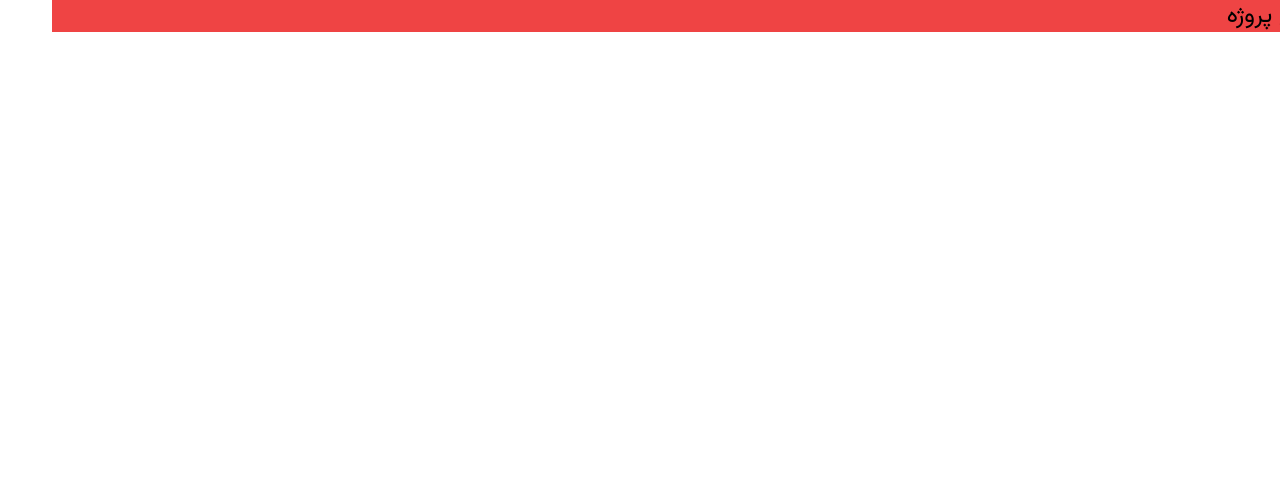
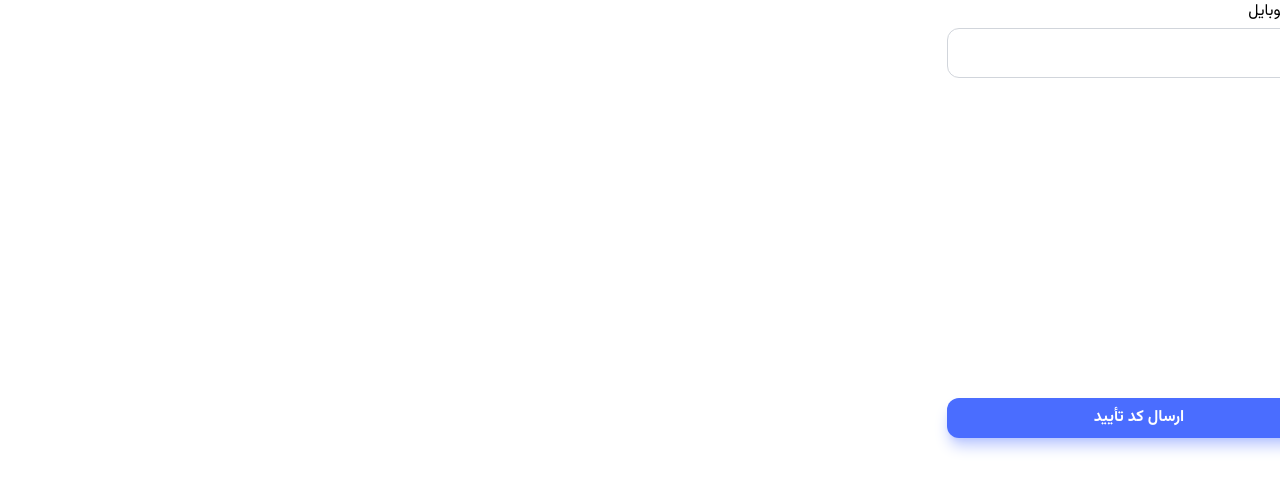
Before and after one commit to hossein-oudaran/freelancer-app-in-react, a React (Vite) app: page /auth in a window 1280 px wide. Shown: the top 490 px of the page. Built offline with nearby package versions, Linux system fonts and the light colour scheme.

Commit message:
Develope send OTP form

```diff
--- a/package.json
+++ b/package.json
@@ -23,7 +23,7 @@
     "react-loader-spinner": "^5.4.5",
     "react-multi-date-picker": "^4.4.1",
     "react-otp-input": "^3.1.0",
-    "react-router-dom": "^6.17.0",
+    "react-router-dom": "^6.24.1",
     "react-tag-input-component": "^2.0.2"
   },
   "devDependencies": {
--- a/src/App.jsx
+++ b/src/App.jsx
@@ -1,5 +1,14 @@
+import { Route, Routes } from "react-router-dom";
+import Auth from "./pages/Auth";
+
 function App() {
-  return <div className="text-2xl bg-red-500">شروع پروژه</div>;
+  return (
+    <div className="container xl:max-w-screen-xl">
+      <Routes>
+        <Route path="/auth" element={<Auth />} />
+      </Routes>
+    </div>
+  );
 }
 
 export default App;
--- /dev/null
+++ b/src/features/Authentication/SendOTPForm.jsx
@@ -0,0 +1,31 @@
+import { useState } from "react";
+
+function SendOTPForm() {
+  const { phoneNumber, setPhoneNumber } = useState("");
+  return (
+    <div>
+      <form className="space-y-80">
+        <div>
+          <label className="mb-1" htmlFor="phonenumber">
+            شماره موبایل
+          </label>
+          <input
+            value={phoneNumber}
+            onChange={(e) => setPhoneNumber(e.target.value)}
+            id="phonenumber"
+            className="w-full py-3 px-4 rounded-xl text-secondary-900
+            border border-gray-300 hover:border-primary-300
+            focus:border-primary-500 focus:bg-white transition-all ease-in-out
+            focus:shadow-lg focus:shadow-primary-200"
+            type="text"
+          />
+        </div>
+        <button className="px-4 py-2 font-bold bg-primary-900 text-white w-full rounded-xl transition-all duration-300 hover:bg-primary-800 shadow-lg shadow-primary-300">
+          ارسال کد تأیید
+        </button>
+      </form>
+    </div>
+  );
+}
+
+export default SendOTPForm;
--- a/src/index.css
+++ b/src/index.css
@@ -181,5 +181,8 @@
   padding: 1rem 1rem;
   color: rgb(var(--color-secondary-600));
 }
+label {
+  display: block;
+}
 
 /*  react tag input */
--- /dev/null
+++ b/src/pages/Auth.jsx
@@ -0,0 +1,11 @@
+import SendOTPForm from "../features/Authentication/SendOTPForm";
+
+function Auth() {
+  return (
+    <div className="w-full sm:max-w-sm">
+      <SendOTPForm />
+    </div>
+  );
+}
+
+export default Auth;
--- a/tailwind.config.js
+++ b/tailwind.config.js
@@ -14,7 +14,7 @@
 
 export default {
   content: ["./index.html", "./src/**/*.{js,ts,jsx,tsx}"],
-  darkMode: ['class', '[class="dark-mode"]'],
+  darkMode: ["class", '[class="dark-mode"]'],
   theme: {
     extend: {
       colors: {
```
Also changed, not shown: 1 other file (tests, documents, lock files or other folders).
